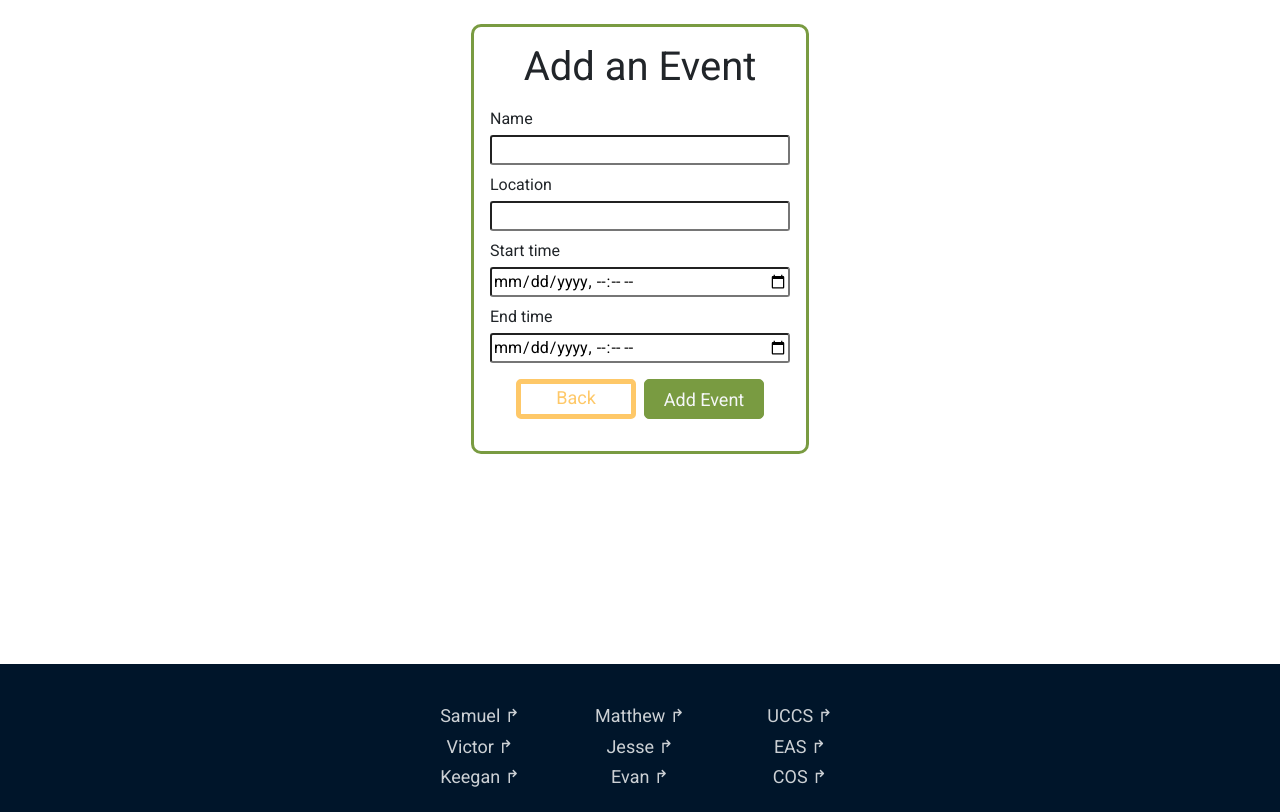
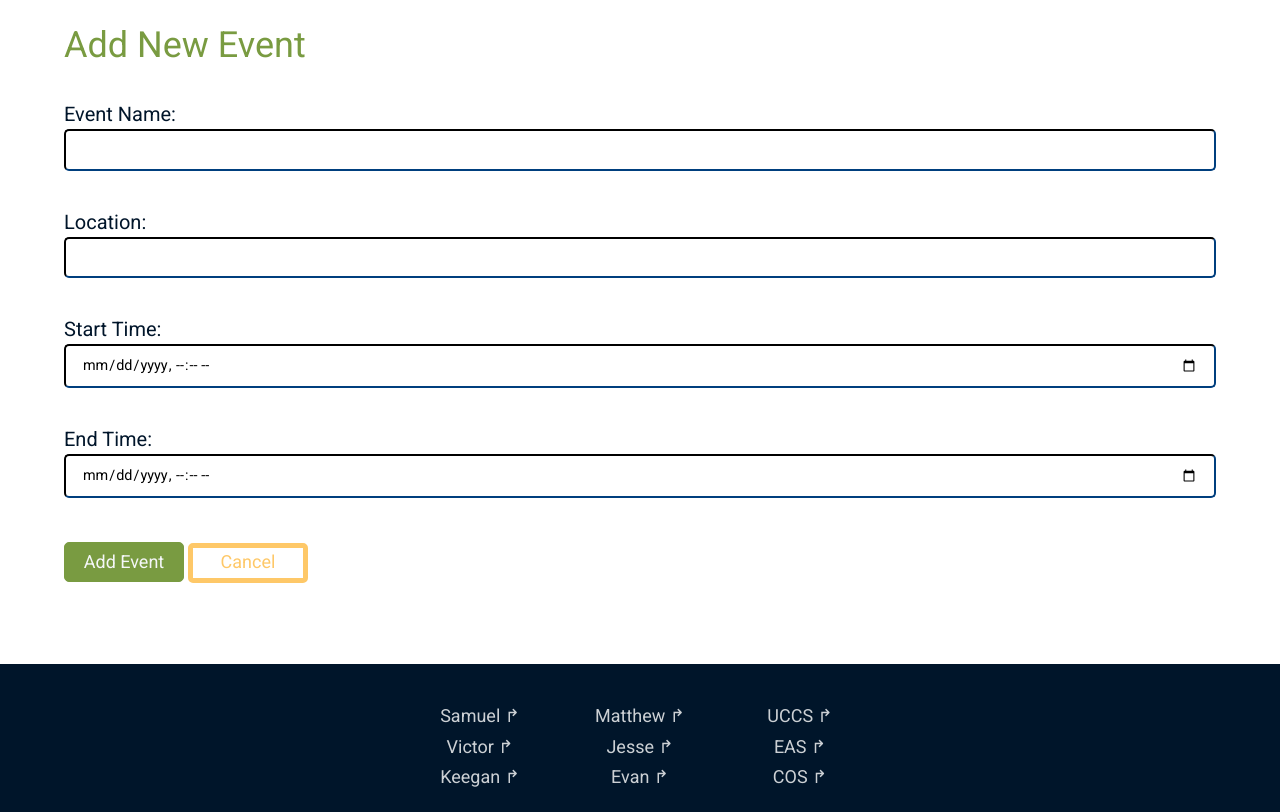
Before and after one commit to UCCS-CS4300-5300/group2-fall2023, a Django app: page /events/new in a window 1280 px wide. Shown: the part 96-908 px from the top of the page. Run offline with Django 3.2, Linux system fonts and the light colour scheme; parts of the project's set-up code (start-up, migrations or seed data) failed here and were passed over; some libraries are stand-ins or nearby versions.

Commit message:
Simplified and Standardized Forms
Modified the current form layout to make it more dynamic and flexible, while also standardizing it to match Sam's Form Format.

```diff
--- a/Events/forms.py
+++ b/Events/forms.py
@@ -14,8 +14,15 @@ class EventForm(forms.ModelForm):
             'end_time'
         ]
         widgets = {
-            'name': forms.TextInput(attrs={'class':'', 'style':'width: 300px; border-radius: 3px;'}),
-            'location': forms.TextInput(attrs={'style':'width: 300px; border-radius: 3px;'}),
-            'start_time': DateTimeInput(format='%Y-%m-%dT%H:%M', attrs={'style':'width: 300px; border-radius: 3px;'}),
-            'end_time': DateTimeInput(format='%Y-%m-%dT%H:%M', attrs={'style':'width: 300px; border-radius: 3px;'})
+            'name': forms.TextInput(),
+            'location': forms.TextInput(),
+            'start_time': DateTimeInput(format='%Y-%m-%dT%H:%M'),
+            'end_time': DateTimeInput(format='%Y-%m-%dT%H:%M')
         }
+
+        labels = {
+            "name": "Event Name:",
+            "location": "Location:",
+            "start_time": "Start Time:",
+            "end_time": "End Time:",
+        }
--- a/Events/templates/event_create.html
+++ b/Events/templates/event_create.html
@@ -2,33 +2,20 @@
 {% block title %}Create Event{% endblock %}
 
 {% block content %}
-<div class="d-flex justify-content-center">
-    <div class="d-flex flex-column" style="border: solid var(--primary-color); border-radius: 10px;">
-        <div class="m-3">
-            <div class="d-flex justify-content-center"><h1>Add an Event</h1></div>
-                <div>
-                <form method="post">
-                <div id="main" class="d-flex justify-content-center m-1"></div>
-                    {% csrf_token %}
-                    <div class="mb-1">{{ form.name.label }}</div>
-                    <div class="mb-2">{{ form.name }}</div>
-
-                    <div class="mb-1">{{ form.location.label }}</div>
-                    <div class="mb-2">{{ form.location }}</div>
-
-                    <div class="mb-1">{{ form.start_time.label }}</div>
-                    <div class="mb-2">{{ form.start_time }}</div>
-
-                    <div class="mb-1">{{ form.end_time.label }}</div>
-                    <div class="mb-2">{{ form.end_time }}</div>
-                    <div class="d-flex flex-row justify-content-center mt-3 mb-3">
-                        <div class="d-flex justify-content-center"><a class="harvestly-nav-btn-secondary" href="{% url 'events' %}">Back</a></div>
-                        <input class="harvestly-nav-btn-primary ml-2" type="submit" value="Add Event" />
-                    </div>
+<div>
+    <h3 class="subtitle"> Add New Event </h3>
+    <form method="post">
+        {% csrf_token %}
+        <div class="row pt-4 mb-2">
+            {% for field in form %}
+                <div class="col-md-12 harvestly-form-item">
+                    <div style="width: 100%;">{{ field.label }}</div>
+                    <div class="mb-1" style="width: 100%;">{{ field }}</div>
                 </div>
-                </form>
-            </div>
+            {% endfor %}
         </div>
-    </div>
+        <input class="harvestly-nav-btn-primary" type="submit" value="Add Event" />
+        <a class="harvestly-nav-btn-secondary" href="{% url 'events' %}">Cancel</a>
+    </form>
 </div>
 {% endblock %}
--- a/static/css/styles.css
+++ b/static/css/styles.css
@@ -9,6 +9,8 @@
 
     --title-size: max(2.5em, 8vmin);
     --subtitle-size: max(1.5em, 4.5vmin);
+    --form-label-size: max(1.2em, 2.5vmin);
+    --form-input-size: max(0.7em, 1.8vmin);
 
     --primary-color: rgb(121,155,65);
     --primary-color-hover: #939b62;
@@ -215,6 +217,21 @@ footer .harvestly-nav-link {
     transform: scaleX(1);
 }
 
+.harvestly-form-item {
+    font-size: var(--form-label-size);
+    color: var(--dark-color)
+}
+.harvestly-form-item input,
+.harvestly-form-item textarea {
+    font-size: var(--form-input-size);
+    padding: 0.5rem 1rem;
+    width: 100%;
+    margin-bottom: 2rem;
+    border-color: var(--dark-color);
+    border-width: 2px;
+    border-radius: 5px;
+}
+
 
 @media screen and (max-width: 400px) {
     :root {
```
Also changed, not shown: Events/templates/event_update.html (+14 -34 lines).
